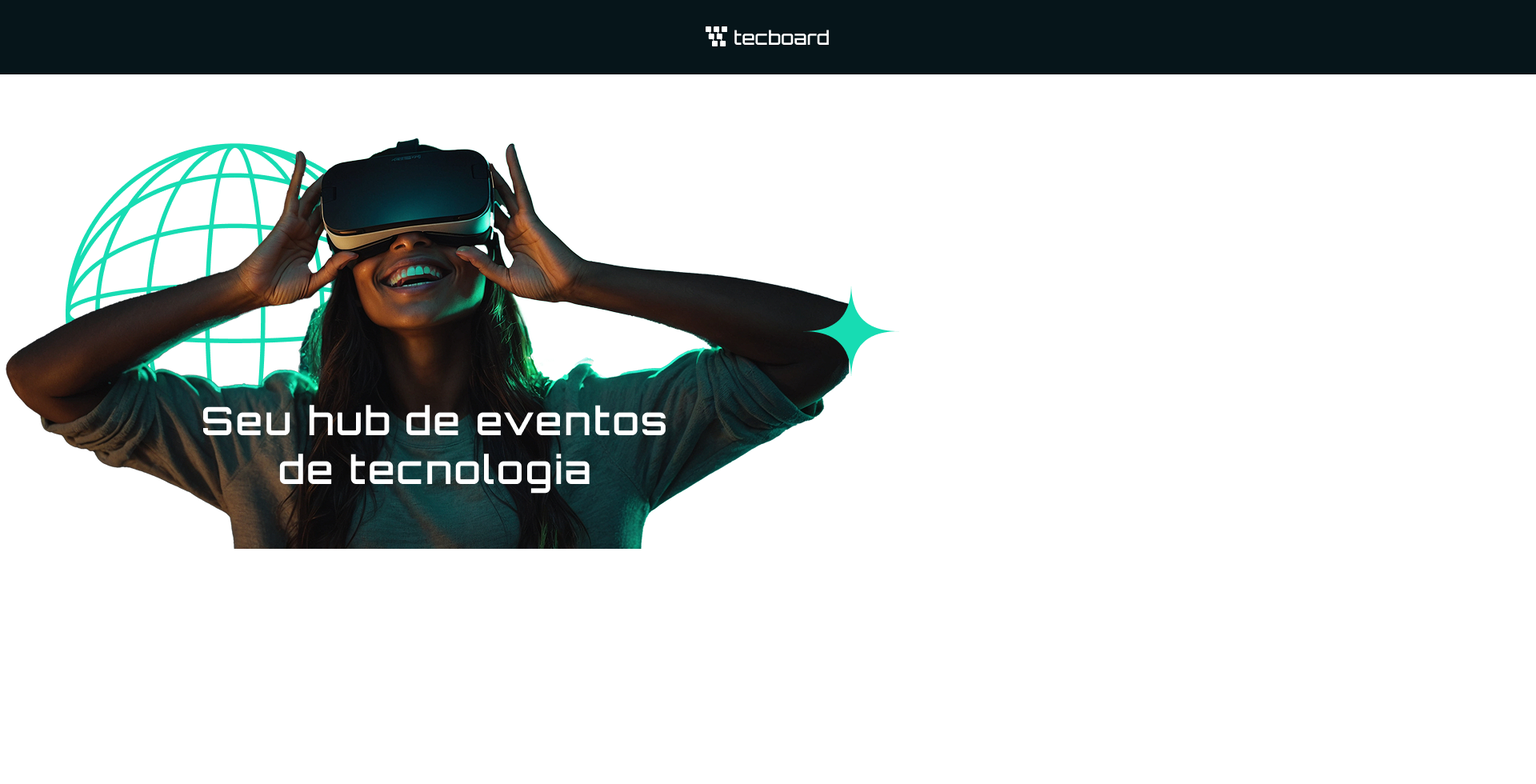
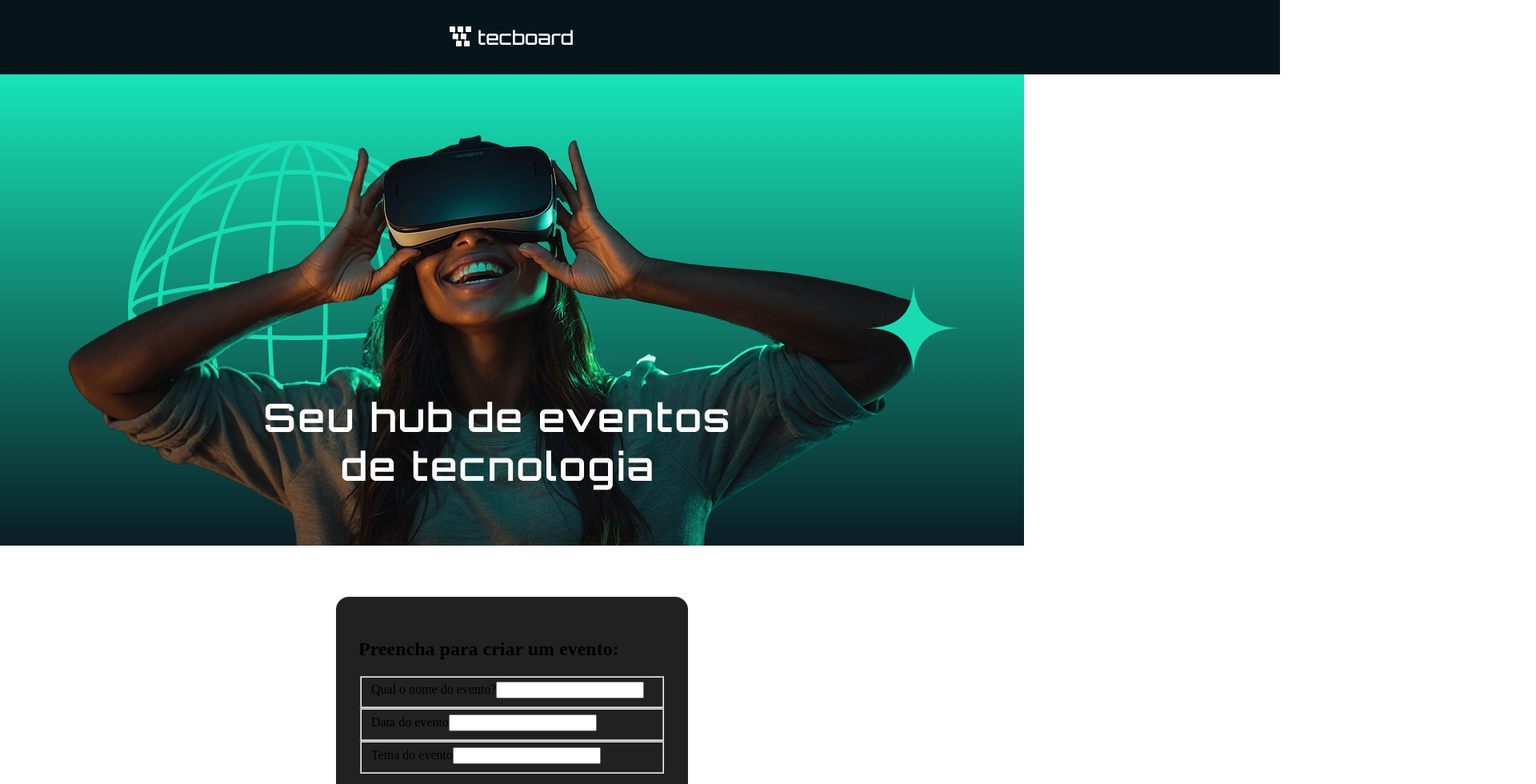
Before and after one commit to Guilhercs/jsx-components-react, a React (Vite) app: page / in a window 1280 px wide. Shown: the top 980 px of the page at 80% size, 1920 px wide, since content can reach past the window. Before the commit the page ends 800 px from the top, so only its background shows below. Built offline with nearby package versions, Linux system fonts and the light colour scheme.

Commit message:
feat(form): add event form

```diff
--- a/src/App.css
+++ b/src/App.css
@@ -1,9 +1,24 @@
-nav {
-  height: 80px;
-  padding: 24px;
-  background-color: rgb(79, 80, 94);
+.header {
+  background-color: #06151a;
+  width: 100%;
   display: flex;
-  justify-content: space-between;
-  align-items: center;
-  color: white;
+  justify-content: center;
 }
+section {
+  background: linear-gradient(180deg, #17e4b9 0%, #091d24 100%);
+  display: flex;
+  justify-content: center;
+}
+
+section img {
+  max-height: 90%;
+}
+
+.form {
+  background-color: #212121;
+  padding: 32px 28px;
+  border-radius: 16px;
+  width: 384px;
+  max-width: 90%;
+  margin: 64px auto;
+}
--- a/src/App.tsx
+++ b/src/App.tsx
@@ -1,15 +1,40 @@
 import "./App.css";
+
+function FormularioDeEvento() {
+  return (
+    <>
+      <form className="form">
+        <h2>Preencha para criar um evento:</h2>
+        <fieldset>
+          <label htmlFor="nome">Qual o nome do evento?</label>
+          <input type="text" id="nome" />
+        </fieldset>
+        <fieldset>
+          <label htmlFor="nome">Data do evento</label>
+          <input type="text" id="data" />
+        </fieldset>
+        <fieldset>
+          <label htmlFor="nome">Tema do evento</label>
+          <input type="text" id="tema" />
+        </fieldset>
+      </form>
+    </>
+  );
+}
 
 function App() {
   return (
     <>
       <main>
-        <header>
+        <header className="header">
           <img src="/header-desktop.png" alt="header" />
         </header>
         <section>
           <img src="/Hero Image com texto_L.png" alt="" />
         </section>
+        <div>
+          <FormularioDeEvento />
+        </div>
       </main>
     </>
   );
```
